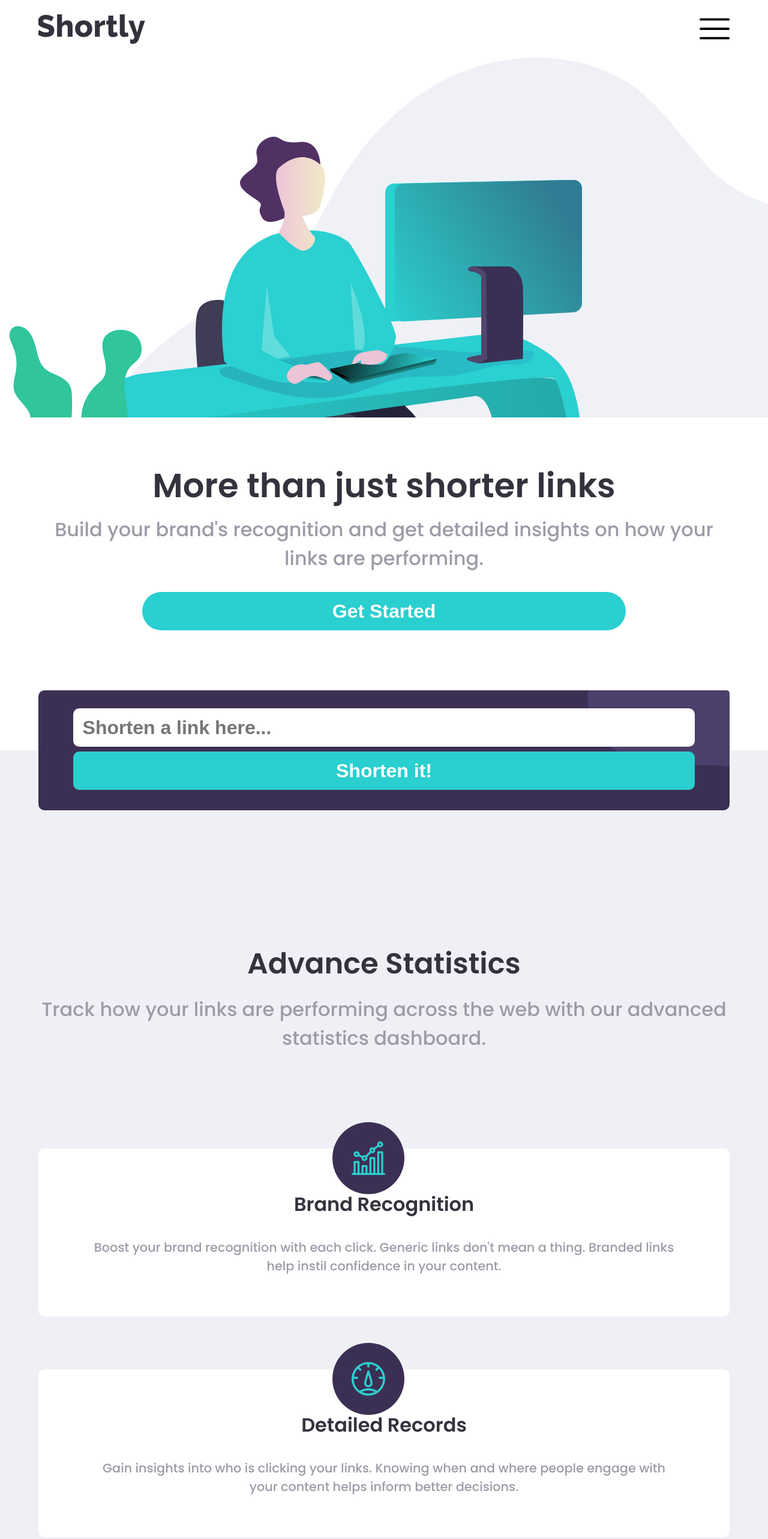
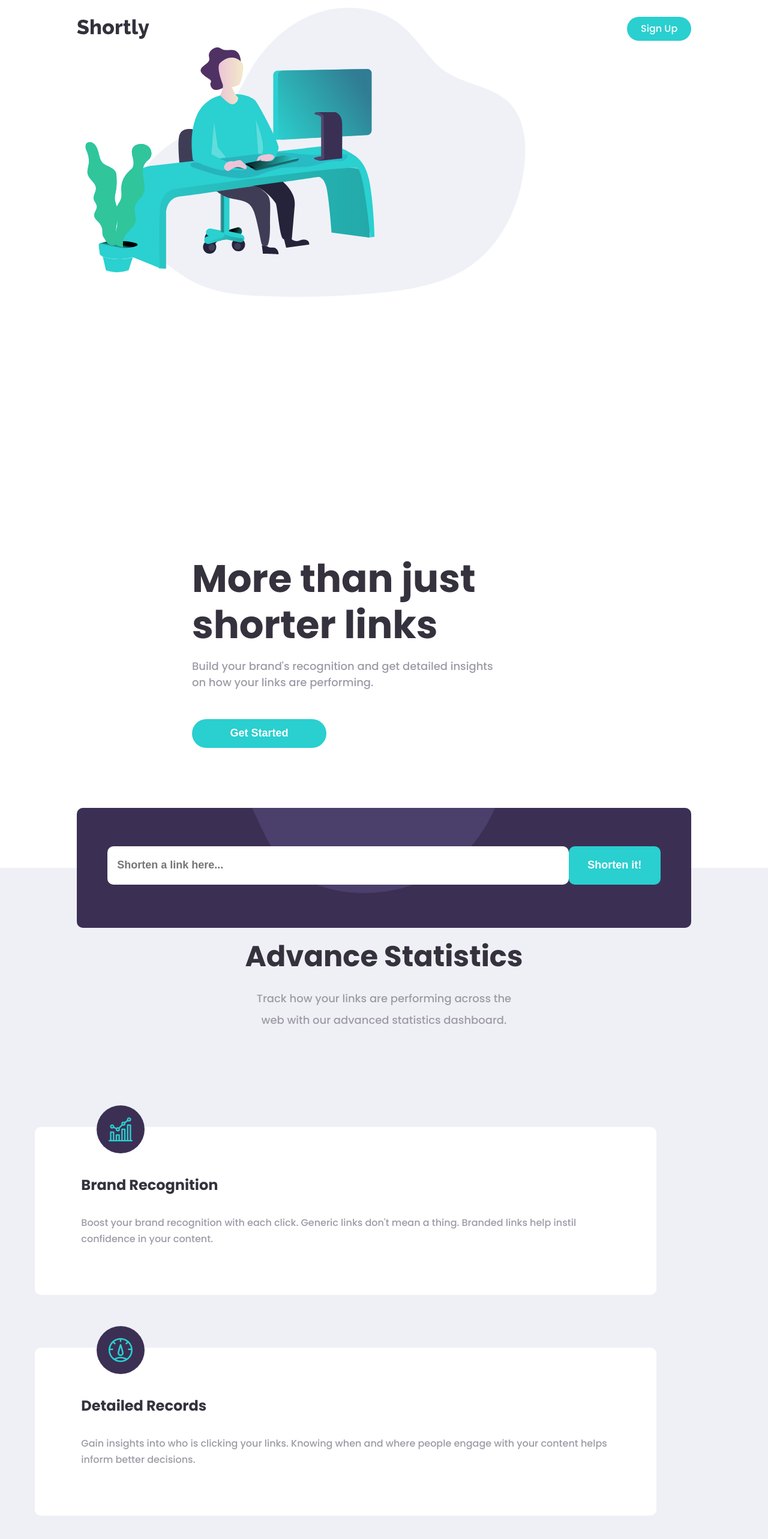
Before and after one commit to setyobagus01/url-shortening-api, a React (Create React App) app: page / in a window 1280 px wide. Shown: the top 2566 px of the page at 60% size. Built offline with nearby package versions, Linux system fonts and the light colour scheme.

Commit message:
Adding responsive desktop

```diff
--- a/src/App.css
+++ b/src/App.css
@@ -1,4 +1,4 @@
-@import url("https://fonts.googleapis.com/css2?family=Poppins:wght@500;600&display=swap");
+@import url("https://fonts.googleapis.com/css2?family=Poppins:wght@500;700&display=swap");
 
 :root {
   --primary-color: #fff;
@@ -9,7 +9,10 @@
   --title-color: hsl(255, 11%, 22%);
   --text-color: hsl(257, 7%, 63%);
   --bg-footer: hsl(260, 8%, 14%);
+  --bg-error: hsl(0, 87%, 67%);
+  --button-hover: hsl(180, 53%, 75%);
 }
+
 * {
   padding: 0;
   margin: 0;
@@ -19,6 +22,11 @@
 ul {
   padding: 0;
   margin: 0;
+}
+
+a {
+  text-decoration: none;
+  color: var(--primary-color);
 }
 
 li {
@@ -52,6 +60,10 @@ header {
 .menu-icon {
   position: relative;
   width: 30px;
+}
+
+.menu-icon {
+  display: block;
 }
 
 nav {
@@ -103,6 +115,11 @@ nav #signup-button {
   height: 7vh;
   border-radius: 50px;
   line-height: 7vh;
+  cursor: pointer;
+}
+
+nav #signup-button:hover {
+  background: var(--button-hover);
 }
 
 .container {
@@ -142,6 +159,11 @@ nav #signup-button {
   background: var(--bg-button);
   outline: none;
   border: none;
+  cursor: pointer;
+}
+
+.top-button:hover {
+  background: var(--button-hover);
 }
 
 .top-content h1 {
@@ -174,6 +196,10 @@ nav #signup-button {
   margin-bottom: 1rem;
 }
 
+.benefit-container {
+  position: relative;
+}
+
 .content-benefit {
   width: 90%;
   margin: 0 auto;
@@ -184,6 +210,15 @@ nav #signup-button {
   height: 50vh;
   justify-content: space-between;
   margin-bottom: 3rem;
+}
+
+.vertical-line {
+  position: absolute;
+  width: 10px;
+  height: 80vh;
+  background: hsl(180, 66%, 49%);
+  left: 50.6%;
+  top: 25%;
 }
 
 .benefit {
@@ -234,6 +269,7 @@ nav #signup-button {
   background-repeat: no-repeat;
   transform: translateY(50%);
   border-radius: 10px;
+  overflow: hidden;
 }
 
 .bg-shorten {
@@ -251,6 +287,10 @@ nav #signup-button {
   right: 5%;
   left: 5%;
   top: 15%;
+}
+
+.input-wrapper {
+  width: 100%;
 }
 
 .shorten-container input {
@@ -276,12 +316,18 @@ nav #signup-button {
   color: var(--primary-color);
   background: var(--bg-button);
   border: none;
+  cursor: pointer;
+}
+
+.shorten-container button:hover {
+  background: var(--button-hover);
 }
 
 .boost-container {
   height: 45vh;
   position: relative;
   background: var(--bg-shorten);
+  overflow: hidden;
 }
 
 .boost-content {
@@ -337,8 +383,11 @@ footer {
 
 .footer-list li {
   font-size: 14px;
+  margin-bottom: 0.7rem;
+}
+
+.footer-list li a {
   color: var(--text-color);
-  margin-bottom: 0.7rem;
 }
 
 .social-media {
@@ -347,6 +396,10 @@ footer {
   width: 50%;
   justify-content: space-between;
   align-items: center;
+}
+
+.social-media > svg {
+  cursor: pointer;
 }
 
 /* Shortened Link */
@@ -399,11 +452,16 @@ footer {
   font-size: 16px;
   font-weight: 700;
   border-radius: 5px;
+  cursor: pointer;
+}
+
+.shortened-url .copy-url:hover {
+  background: var(--button-hover);
 }
 
 /* Error log */
 .error {
-  color: hsl(0, 87%, 67%);
+  color: var(--bg-error);
   font-size: 14px;
   margin: 0.5rem 0;
 }
@@ -420,11 +478,19 @@ footer {
     right: 0;
     top: 0;
   }
+
+  .vertical-line {
+    left: 49.7%;
+  }
 }
 
 @media screen and (min-height: 812px) {
   .boost-container {
     height: 37vh;
+  }
+
+  .vertical-line {
+    left: 50.5%;
   }
 }
 
@@ -572,6 +638,10 @@ footer {
     font-size: 2rem;
   }
 
+  a {
+    color: var(--text-color);
+  }
+
   header .menu-icon {
     width: 50px;
   }
@@ -579,6 +649,10 @@ footer {
   header svg:nth-child(1) {
     transform: scale(1.5);
     margin-left: 1.7rem;
+  }
+
+  nav li {
+    margin-bottom: 2rem;
   }
 
   .illustration {
@@ -628,4 +702,391 @@ footer {
   .content-description {
     margin-top: 5rem;
   }
+
+  /* Main content */
+
+  .benefit .benefit-icon {
+    width: 150px;
+    height: 150px;
+    left: 43%;
+  }
+
+  .benefit-icon svg {
+    transform: scale(2);
+  }
+
+  .benefit h3 {
+    font-size: 3rem;
+  }
+
+  .benefit-description p {
+    font-size: 1.8rem;
+  }
+
+  .vertical-line {
+    width: 15px;
+    left: 50.5%;
+  }
+
+  .boost-container svg {
+    top: 20%;
+    transform: scale(1.67);
+  }
+
+  /* Footer */
+
+  .footer-list .title-list {
+    font-size: 2.5rem;
+  }
+
+  .footer-list li {
+    font-size: 1.8rem;
+  }
+
+  footer .social-media > svg {
+    transform: scale(2);
+  }
 }
+
+@media screen and (min-width: 1024px) {
+  body {
+    font-size: 18px;
+  }
+
+  header {
+    width: 80%;
+  }
+
+  header .menu-icon {
+    display: none;
+  }
+
+  header svg:nth-child(1) {
+    transform: scale(1);
+    width: 20%;
+    margin-left: 0;
+  }
+
+  nav {
+    width: 100%;
+    position: unset;
+    transform: translateX(0%);
+    opacity: 1;
+    z-index: unset;
+    background: none;
+    flex-direction: row;
+    border-radius: 0;
+    justify-content: space-between;
+    height: auto;
+    margin: 0;
+  }
+
+  nav ul {
+    margin: 0;
+  }
+
+  .menu-list:nth-child(1) {
+    width: 35%;
+    display: flex;
+    justify-content: space-between;
+  }
+
+  .menu-list:nth-child(3) {
+    width: 25%;
+    display: flex;
+    flex-direction: row;
+    justify-content: space-between;
+    align-items: center;
+  }
+
+  nav #signup-button {
+    width: 50%;
+    height: 5vh;
+    line-height: 5vh;
+  }
+
+  nav li {
+    font-size: 1rem;
+    margin-bottom: 0;
+    font-weight: 500;
+  }
+
+  nav li a:hover {
+    color: var(--title-color);
+  }
+
+  nav .line {
+    display: none;
+  }
+
+  .top-container {
+    width: 90%;
+    margin: 5rem 0 0 auto;
+    display: flex;
+    flex-direction: row-reverse;
+    justify-content: space-between;
+  }
+
+  .illustration {
+    height: auto;
+    transform: translate(10%, -10%);
+  }
+
+  .illustration g {
+    transform: scale(1);
+  }
+
+  .top-content {
+    width: 50%;
+    margin-top: 5rem;
+    align-items: flex-start;
+    margin-top: 0;
+  }
+
+  .top-content h1 {
+    font-size: 4rem;
+    text-align: left;
+  }
+
+  .top-content p {
+    font-size: 18px;
+    text-align: left;
+    width: 80%;
+    margin-bottom: 3rem;
+  }
+
+  .top-button {
+    font-size: 18px;
+    height: 6vh;
+    width: 35%;
+  }
+
+  /* Shortening URL */
+
+  .shorten-container {
+    display: flex;
+    align-items: center;
+    height: 20vh;
+    width: 80%;
+  }
+
+  .bg-shorten {
+    width: 100%;
+    height: auto;
+  }
+
+  .shorten-container form {
+    display: flex;
+    flex-direction: row;
+    justify-content: space-between;
+    margin: 0 auto;
+    position: unset;
+  }
+
+  .input-wrapper {
+    width: 75%;
+  }
+
+  .shorten-container input {
+    width: 100%;
+    font-size: 18px;
+  }
+
+  .shorten-container button {
+    font-size: 18px;
+    width: 20%;
+  }
+
+  .content {
+    padding-top: 7rem;
+  }
+
+  .shortened-list {
+    margin-top: 0;
+    margin-bottom: 10rem;
+  }
+
+  .shortened-url {
+    flex-direction: row;
+    justify-content: space-between;
+    align-items: center;
+    width: 90%;
+    margin: 0 auto;
+    margin-bottom: 1rem;
+  }
+
+  .shortened-url .url-name,
+  .shortlink {
+    font-size: 1.5rem;
+  }
+
+  .shortened-url .line-url {
+    display: none;
+  }
+
+  .shortened-url .shortlink {
+    margin-bottom: 0;
+    margin-left: auto;
+    margin-right: 2rem;
+    font-weight: 500;
+    font-size: 1.5rem;
+  }
+
+  .shortened-url .copy-url {
+    width: 10%;
+    font-size: 1.2rem;
+    height: 5.5vh;
+  }
+
+  .content-description {
+    margin-top: 0;
+  }
+
+  .content-description h1 {
+    font-size: 3rem;
+  }
+
+  .content-description p {
+    width: 40%;
+    line-height: 2;
+  }
+
+  /* Main content */
+
+  .benefit-container {
+    width: 80%;
+    display: flex;
+    margin: 0 auto;
+    justify-content: space-between;
+    height: 60vh;
+  }
+
+  .vertical-line {
+    height: 10px;
+    width: 80%;
+    left: 10%;
+    top: 35%;
+  }
+
+  .content-benefit {
+    width: 90%;
+    margin: 0;
+  }
+
+  .content-benefit:nth-child(3) {
+    transform: translateY(15%);
+  }
+
+  .content-benefit:nth-child(4) {
+    transform: translateY(30%);
+  }
+
+  .benefit {
+    width: 90%;
+    text-align: left;
+  }
+
+  .benefit .benefit-icon {
+    width: 80px;
+    height: 80px;
+    left: 10%;
+    top: -4.5vh;
+  }
+
+  .benefit-description {
+    width: 85%;
+    margin: 0 auto;
+    text-align: left;
+  }
+
+  .benefit-icon svg {
+    transform: scale(1);
+  }
+
+  .benefit h3 {
+    font-size: 1.5rem;
+  }
+
+  .benefit-description p {
+    font-size: 1rem;
+    line-height: 1.7;
+  }
+
+  .boost-container {
+    height: 27vh;
+  }
+
+  .boost-container svg {
+    top: 0%;
+    transform: scale(1);
+  }
+
+  .boost-content {
+    top: 20%;
+  }
+
+  .boost-content h2 {
+    font-size: 2rem;
+  }
+
+  .top-button:nth-child(2) {
+    width: 15%;
+  }
+
+  /* Footer */
+
+  footer {
+    height: 45vh;
+    display: flex;
+    flex-direction: row;
+    align-items: flex-start;
+    padding: 5rem 10rem;
+  }
+
+  footer svg:nth-child(1) {
+    transform: scale(1);
+    margin-top: 3px;
+  }
+
+  footer .list-wrapper {
+    display: flex;
+    justify-content: space-between;
+    width: 50%;
+  }
+
+  .footer-list {
+    margin-bottom: 0;
+    text-align: left;
+  }
+
+  .footer-list .title-list {
+    font-weight: 700;
+    font-size: 1.5rem;
+  }
+
+  .footer-list li {
+    font-size: 18px;
+  }
+
+  .footer-list li a:hover {
+    color: var(--bg-button);
+  }
+
+  footer .social-media {
+    width: 20%;
+  }
+
+  footer .social-media > svg {
+    transform: scale(1);
+  }
+
+  footer .social-media > svg path:hover {
+    fill: var(--bg-button);
+  }
+}
+
+@media screen and (min-width: 1550px) {
+  .top-content {
+    width: 40%;
+  }
+}
```
